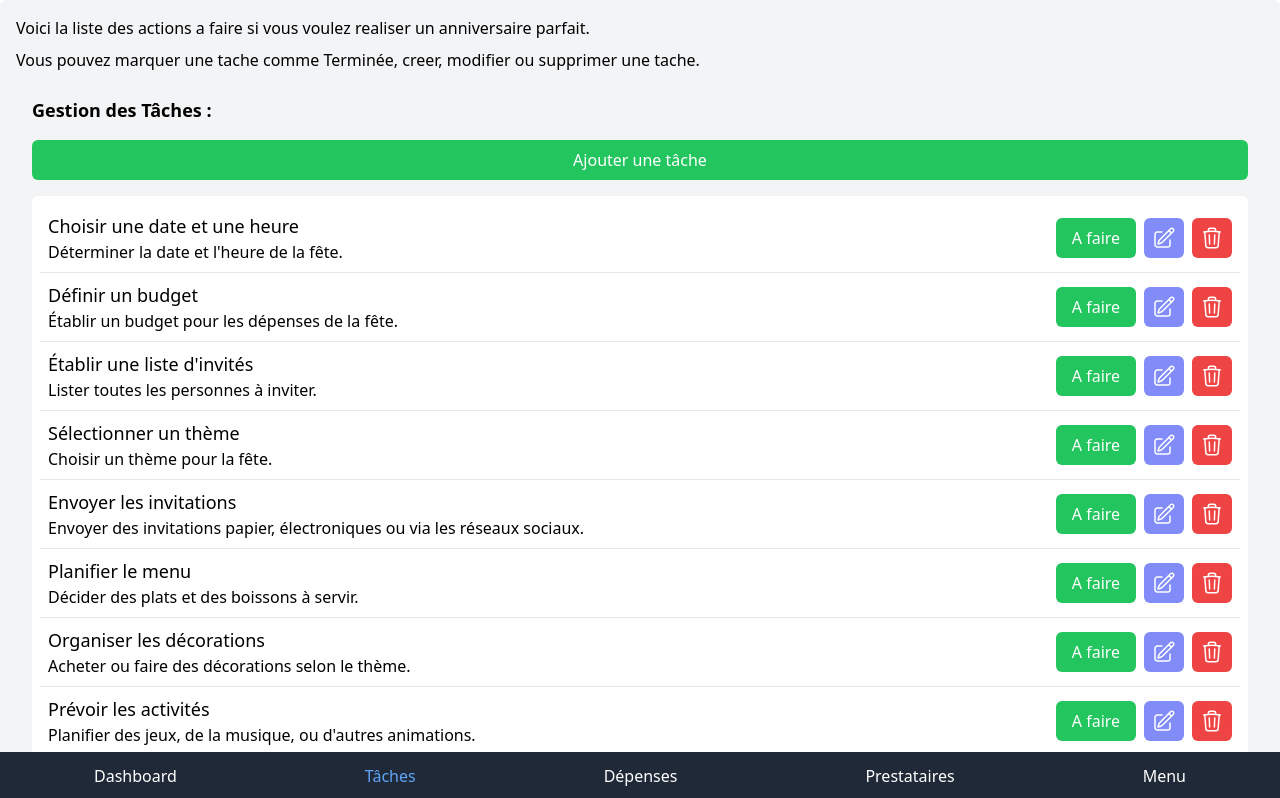
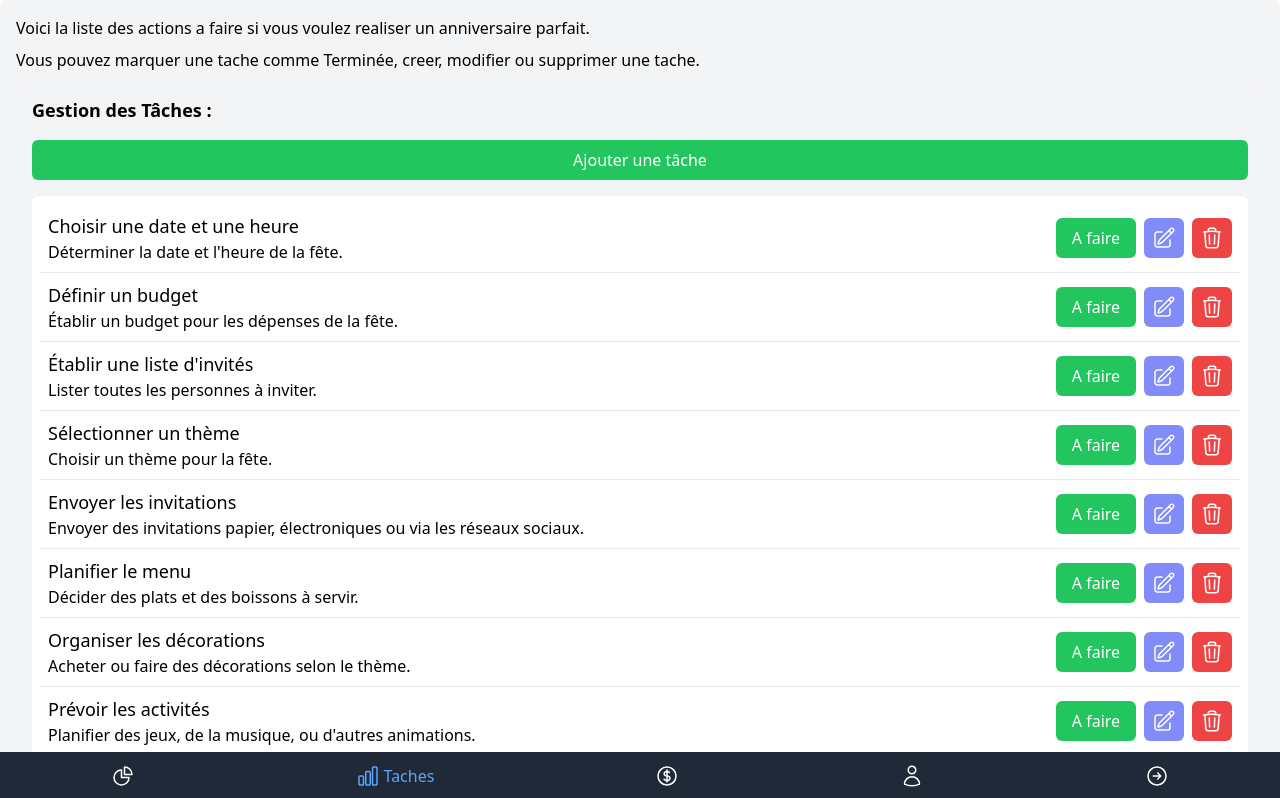
Before and after one commit to billy-java/soirie, a React (Vite) app: page /e/1/taches in a window 1280 px wide. Shown: the top 798 px of the page. Built offline with nearby package versions, Linux system fonts and the light colour scheme.

Commit message:
composant qui gere la todo list

```diff
--- a/src/components/Navbar.tsx
+++ b/src/components/Navbar.tsx
@@ -1,5 +1,7 @@
 import React from 'react';
 import { Link, useLocation } from 'react-router-dom';
+import { iconsListe } from '../lib/iconsListe';
+import { menu } from '../lib/menu';
 
 const Navbar: React.FC = () => {
   const location = useLocation();
@@ -15,60 +17,18 @@ const Navbar: React.FC = () => {
   return (
     <nav className="fixed bottom-0 left-0 w-full bg-gray-800 text-white">
       <ul className="flex justify-around items-center py-3">
-        <li>
-          <Link
-            to={`/e/${eId}/dashboard`}
-            className={`${
-              location.pathname.includes('/dashboard') ? 'text-blue-400' : ''
-            }`}
-          >
-            Dashboard
-          </Link>
-        </li>
-
-        <li>
-          <Link
-            to={`/e/${eId}/taches`}
-            className={`${
-              location.pathname.includes('/taches') ? 'text-blue-400' : ''
-            }`}
-          >
-            Tâches
-          </Link>
-        </li>
-
-        <li>
-          <Link
-            to={`/e/${eId}/depenses`}
-            className={`${
-              location.pathname.includes('/depenses') ? 'text-blue-400' : ''
-            }`}
-          >
-            Dépenses
-          </Link>
-        </li>
-
-        <li>
-          <Link
-            to={`/e/${eId}/prestataires`}
-            className={`${
-              location.pathname.includes('/prestataires') ? 'text-blue-400' : ''
-            }`}
-          >
-            Prestataires
-          </Link>
-        </li>
-
-        <li>
-          <Link
-            to={`/e/${eId}/menu`}
-            className={`${
-              location.pathname.includes('/menu') ? 'text-blue-400' : ''
-            }`}
-          >
-            Menu
-          </Link>
-        </li>
+        {menu.map((item, index) => (
+          <li key={index}>
+            <Link
+              to={`/e/${eId}${item.lien}`}
+              className={`flex items-center space-x-1 ${
+                location.pathname.includes(item.lien) ? 'text-blue-400' : ''
+              }`}>
+              {item.icon1}{' '}
+              {location.pathname.includes(item.lien) && <p>{item.nom}</p>}
+            </Link>
+          </li>
+        ))}
       </ul>
     </nav>
   );
--- a/src/lib/menu.ts
+++ b/src/lib/menu.ts
@@ -6,7 +6,7 @@ export const menu: IMenu[] = [
     actif: true,
     afficher: true,
     nom: 'Dashboard',
-    lien: '/',
+    lien: '/dashboard',
     icon1: iconsListe.dashboard,
   },
   {
```
